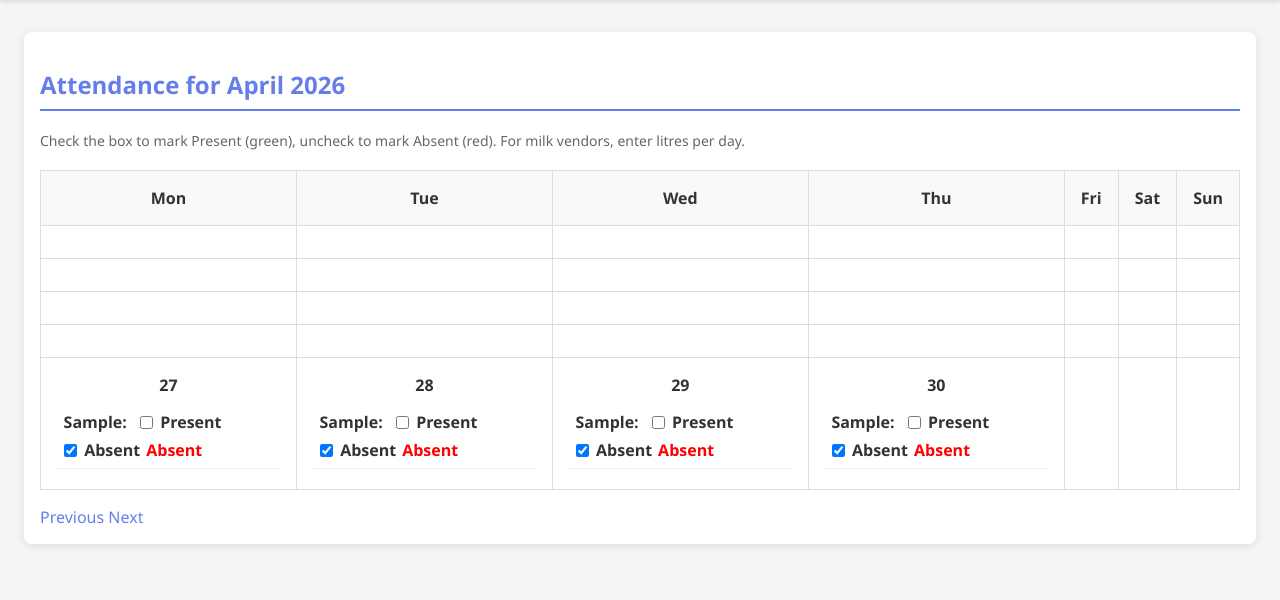
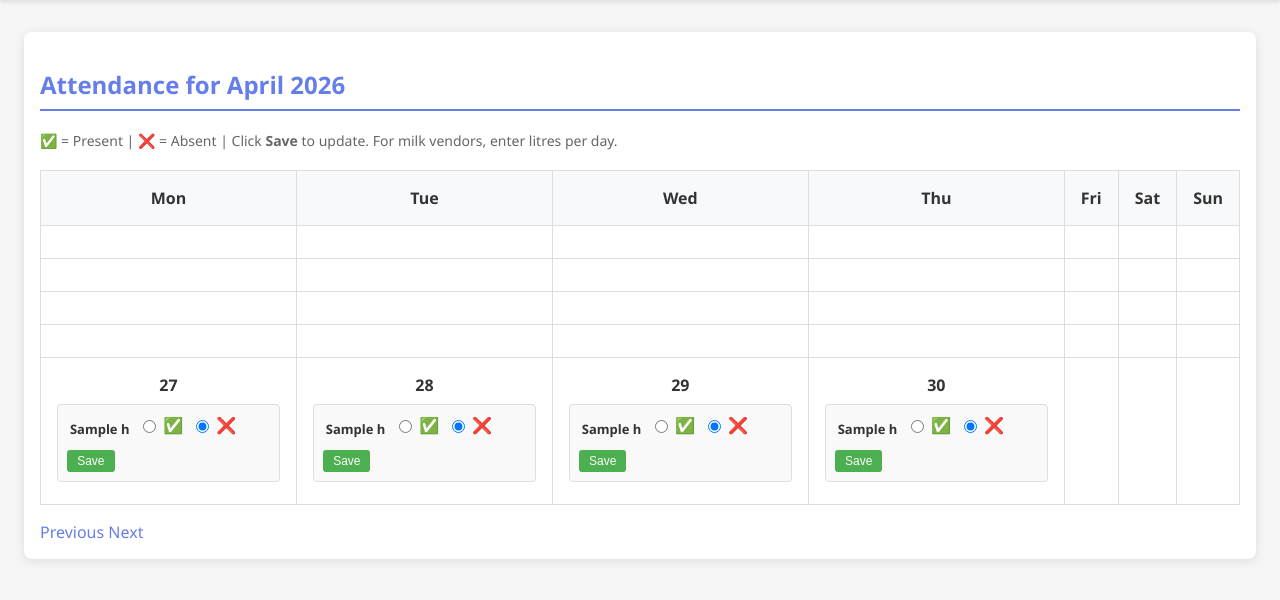
Before and after one commit to TanmayIT09/househelp-manager, a Flask app: page /attendance/2026/4 in a window 1280 px wide. Shown: the part 129-729 px from the top of the page. Run offline with Flask 3, Linux system fonts and the light colour scheme; tables that the repository leaves empty hold one stand-in row (values such as "Sample post").

Commit message:
fix attendance check box

```diff
--- a/requirements.txt
+++ b/requirements.txt
@@ -4,3 +4,4 @@ Flask-WTF==1.1.1
 gunicorn
 sqlalchemy
 psycopg2-binary
+pandas
--- a/templates/attendance.html
+++ b/templates/attendance.html
@@ -3,7 +3,7 @@
 {% block content %}
 <h2>Attendance for {{ month_name }} {{ year }}</h2>
 <p style="color: #666; font-size: 14px; margin-bottom: 20px;">
-    Check the box to mark Present (green), uncheck to mark Absent (red). For milk vendors, enter litres per day.
+    ✅ = Present | ❌ = Absent | Click <strong>Save</strong> to update. For milk vendors, enter litres per day.
 </p>
 
 {% if helpers|length == 0 %}
@@ -39,43 +39,39 @@
         <td></td>
         {% else %}
         <td>
-            <div>{{ day }}</div>
+            <div><strong>{{ day }}</strong></div>
             {% for helper in helpers %}
             {% set day_key = "%04d-%02d-%02d"|format(year, month, day) %}
             {% set att = attendances.get(helper.id, {}).get(day_key, {}) %}
             {% set is_present = att.get('present', False) %}
-            <div style="margin: 4px 0; padding: 4px 0; border-bottom: 1px solid #eee;">
+            <div style="margin: 6px 0; padding: 6px; border: 1px solid #ddd; border-radius: 4px; background: #f9f9f9;">
                 <form method="post" action="{{ url_for('mark_attendance', year=year, month=month, day=day, helper_id=helper.id) }}" style="display: flex; flex-wrap: wrap; align-items: center; gap: 6px;">
-                    <strong style="min-width: 70px;">{{ (helper.name or '')[:6] }}:</strong>
+                    <strong style="min-width: 65px; font-size: 13px;">{{ (helper.name or '')[:8] }}</strong>
+
                     {% if (helper.type or '').lower() in ['cook', 'domestic helper'] %}
-                    <label>
-                        <select name="shift" onchange="this.form.submit()" style="min-width: 110px;">
-                            <option value="" {% if not att.get('shift') %}selected{% endif %}>No shift</option>
-                            <option value="Shift 1" {% if att.get('shift') == 'Shift 1' %}selected{% endif %}>Shift 1</option>
-                            <option value="Shift 2" {% if att.get('shift') == 'Shift 2' %}selected{% endif %}>Shift 2</option>
-                            <option value="Full Day" {% if att.get('shift') == 'Full Day' %}selected{% endif %}>Full Day</option>
-                        </select>
-                    </label>
+                    <select name="shift" style="min-width: 90px; padding: 4px; font-size: 12px;">
+                        <option value="">No shift</option>
+                        <option value="Shift 1" {% if att.get('shift') == 'Shift 1' %}selected{% endif %}>Shift 1</option>
+                        <option value="Shift 2" {% if att.get('shift') == 'Shift 2' %}selected{% endif %}>Shift 2</option>
+                        <option value="Full Day" {% if att.get('shift') == 'Full Day' %}selected{% endif %}>Full Day</option>
+                    </select>
                     {% elif (helper.type or '').lower() == 'milk vendor' %}
-                    <label>
-                        <input type="number" step="0.1" min="0" name="qty" value="{{ att.get('qty') if att.get('qty') is not none else (helper.default_qty if helper.default_qty is not none else 1.0) }}" style="width: 80px;" onchange="this.form.submit()">
-                        L
-                    </label>
+                    <input type="number" step="0.1" min="0" name="qty" value="{{ att.get('qty') if att.get('qty') is not none else (helper.default_qty if helper.default_qty is not none else 1.0) }}" style="width: 70px; padding: 4px; font-size: 12px;" placeholder="Litres">
                     {% endif %}
+
+                    <div style="display: inline-flex; gap: 8px; align-items: center;">
+                        <label style="display: inline-flex; align-items: center; gap: 4px; cursor: pointer;">
+                            <input type="radio" name="status_{{ helper.id }}_{{ day }}" value="1" {% if is_present %}checked{% endif %} onchange="document.getElementById('present_{{ helper.id }}_{{ day }}').value='1'">
+                            <span style="font-size: 16px;">✅</span>
+                        </label>
+                        <label style="display: inline-flex; align-items: center; gap: 4px; cursor: pointer;">
+                            <input type="radio" name="status_{{ helper.id }}_{{ day }}" value="0" {% if not is_present %}checked{% endif %} onchange="document.getElementById('present_{{ helper.id }}_{{ day }}').value='0'">
+                            <span style="font-size: 16px;">❌</span>
+                        </label>
+                    </div>
+
                     <input type="hidden" id="present_{{ helper.id }}_{{ day }}" name="present" value="{{ 1 if is_present else 0 }}">
-                    <label style="display: inline-flex; align-items: center; gap: 4px;">
-                        <input type="checkbox" class="present-checkbox" data-target="present_{{ helper.id }}_{{ day }}" {% if is_present %}checked{% endif %} onchange="syncAttendance(this, true)">
-                        Present
-                    </label>
-                    <label style="display: inline-flex; align-items: center; gap: 4px;">
-                        <input type="checkbox" class="absent-checkbox" data-target="present_{{ helper.id }}_{{ day }}" {% if not is_present %}checked{% endif %} onchange="syncAttendance(this, false)">
-                        Absent
-                    </label>
-                    <span style="color: {% if is_present %}green{% else %}red{% endif %}; font-weight: bold;">
-                        {{ 'Present' if is_present else 'Absent' }}
-                        {% if att.get('shift') %} - {{ att.get('shift') }}{% endif %}
-                        {% if att.get('qty') is not none %} - {{ '%.1f'|format(att.get('qty')) }}L{% endif %}
-                    </span>
+                    <button type="submit" style="padding: 4px 10px; background: #4CAF50; color: white; border: none; border-radius: 3px; cursor: pointer; font-size: 12px;">Save</button>
                 </form>
             </div>
             {% endfor %}
```
Also changed, not shown: 2 other files.
